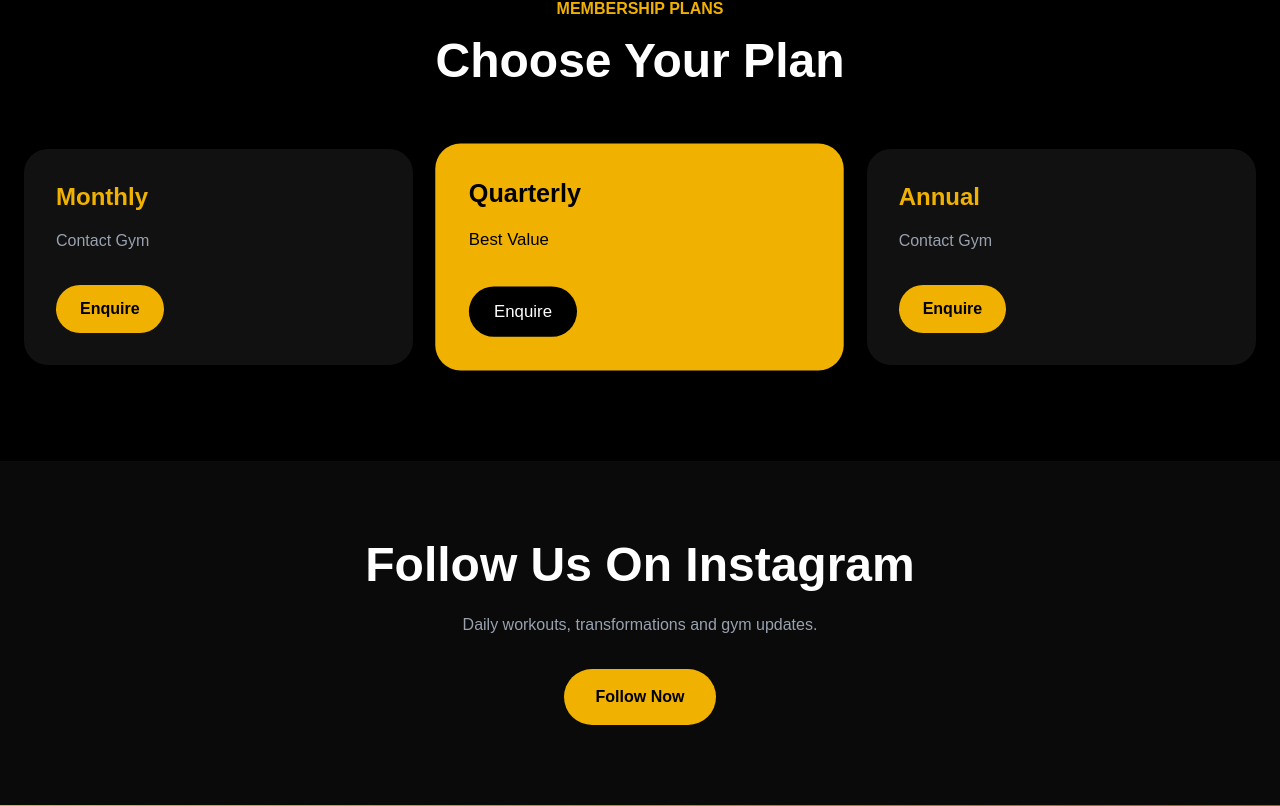
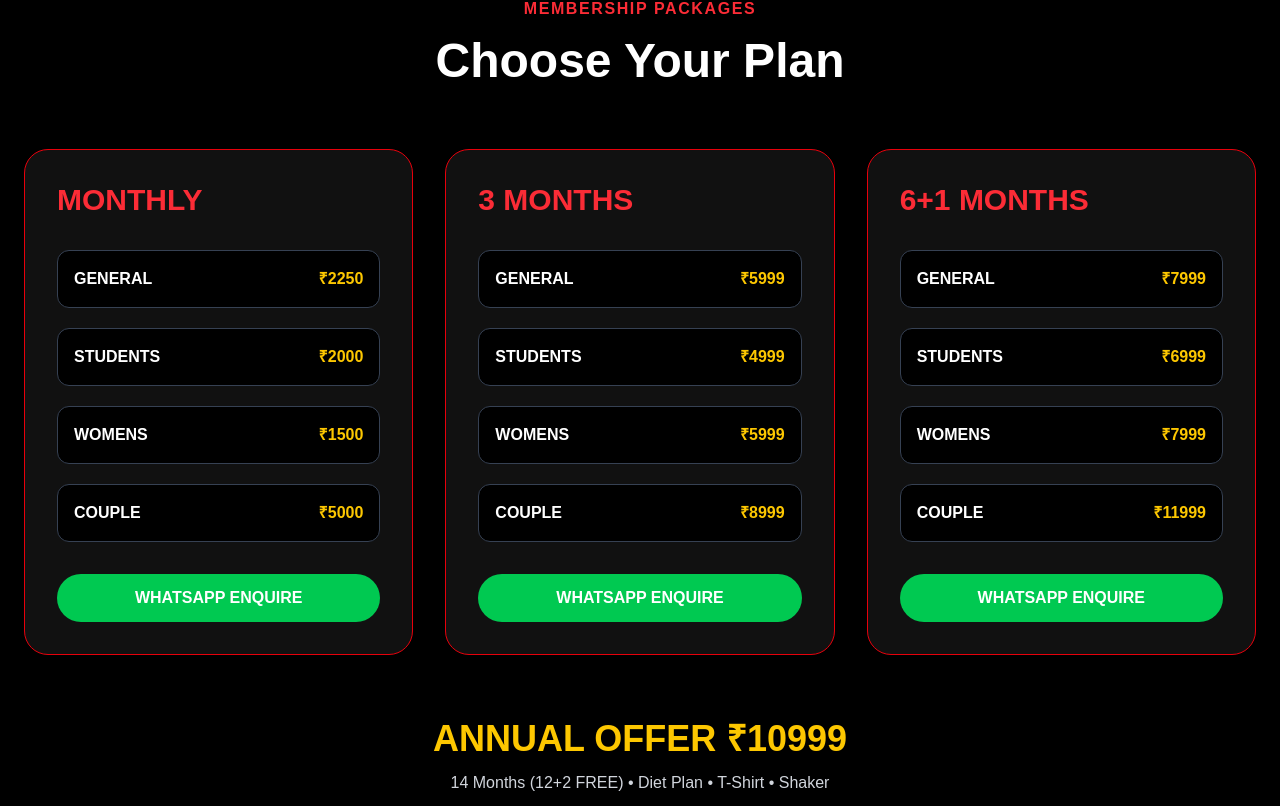
Before and after one commit to vibudiakhil0891/shapes-gym-frontend, a React (Vite) app: page / in a window 1280 px wide. Shown: the part 6294-7100 px from the top of the page. Built offline with nearby package versions, Linux system fonts and the light colour scheme; the HTML template or start-up script is replaced by a standard one.

Commit message:
Update website

```diff
--- /dev/null
+++ b/public/googleb08e3d4e1792dbbc.html
@@ -0,0 +1 @@
+google-site-verification: googleb08e3d4e1792dbbc.html
--- a/src/components/Membership.jsx
+++ b/src/components/Membership.jsx
@@ -1,66 +1,137 @@
 function Membership() {
+
+    const plans = [
+        {
+            title: "MONTHLY",
+            plans: [
+                ["GENERAL", "₹2250"],
+                ["STUDENTS", "₹2000"],
+                ["WOMENS", "₹1500"],
+                ["COUPLE", "₹5000"]
+            ]
+        },
+        {
+            title: "3 MONTHS",
+            plans: [
+                ["GENERAL", "₹5999"],
+                ["STUDENTS", "₹4999"],
+                ["WOMENS", "₹5999"],
+                ["COUPLE", "₹8999"]
+            ]
+        },
+        {
+            title: "6+1 MONTHS",
+            plans: [
+                ["GENERAL", "₹7999"],
+                ["STUDENTS", "₹6999"],
+                ["WOMENS", "₹7999"],
+                ["COUPLE", "₹11999"]
+            ]
+        }
+    ];
+
+
     return (
         <section className="bg-black py-24">
 
             <div className="max-w-7xl mx-auto px-6">
 
                 <div className="text-center">
-                    <h4 className="text-yellow-500 font-bold">
-                        MEMBERSHIP PLANS
+
+                    <h4 className="text-red-500 font-bold tracking-widest">
+                        MEMBERSHIP PACKAGES
                     </h4>
 
-                    <h2 className="text-5xl text-white font-bold mt-4">
+                    <h2 className="text-5xl text-white font-black mt-4">
                         Choose Your Plan
                     </h2>
+
                 </div>
+
 
                 <div className="grid md:grid-cols-3 gap-8 mt-16">
 
-                    <div className="bg-[#111] p-8 rounded-3xl">
-                        <h3 className="text-yellow-500 text-2xl font-bold">
-                            Monthly
-                        </h3>
 
-                        <p className="text-gray-400 mt-4">
-                            Contact Gym
-                        </p>
+                    {plans.map((item, index) => (
 
-                        <button className="mt-8 bg-yellow-500 text-black px-6 py-3 rounded-full font-bold">
-                            Enquire
-                        </button>
-                    </div>
+                        <div
+                            key={index}
+                            className="bg-[#111] border border-red-600 rounded-3xl p-8 shadow-xl hover:scale-105 duration-300"
+                        >
 
-                    <div className="bg-yellow-500 text-black p-8 rounded-3xl scale-105">
-                        <h3 className="text-2xl font-bold">
-                            Quarterly
-                        </h3>
+                            <h3 className="text-red-500 text-3xl font-black">
+                                {item.title}
+                            </h3>
 
-                        <p className="mt-4">
-                            Best Value
-                        </p>
 
-                        <button className="mt-8 bg-black text-white px-6 py-3 rounded-full">
-                            Enquire
-                        </button>
-                    </div>
+                            <div className="mt-8 space-y-5">
 
-                    <div className="bg-[#111] p-8 rounded-3xl">
-                        <h3 className="text-yellow-500 text-2xl font-bold">
-                            Annual
-                        </h3>
 
-                        <p className="text-gray-400 mt-4">
-                            Contact Gym
-                        </p>
+                                {item.plans.map((p, i) => (
 
-                        <button className="mt-8 bg-yellow-500 text-black px-6 py-3 rounded-full font-bold">
-                            Enquire
-                        </button>
-                    </div>
+                                    <div
+                                        key={i}
+                                        className="flex justify-between bg-black p-4 rounded-xl border border-gray-700"
+                                    >
+
+                                        <span className="text-white font-bold">
+                                            {p[0]}
+                                        </span>
+
+                                        <span className="text-yellow-400 font-black">
+                                            {p[1]}
+                                        </span>
+
+                                    </div>
+
+                                ))}
+
+
+                            </div>
+
+
+                            <a
+                                href="https://wa.me/919999999999?text=Hi%20I%20want%20to%20enquire%20about%20membership%20plans"
+                                target="_blank"
+                                rel="noopener noreferrer"
+                                className="
+    mt-8 w-full block text-center
+    bg-green-500
+    text-white
+    py-3
+    rounded-full
+    font-bold
+    hover:bg-green-600
+    duration-300
+  "
+                            >
+                                WHATSAPP ENQUIRE
+                            </a>
+
+
+                        </div>
+
+                    ))}
+
 
                 </div>
 
+
+                <div className="text-center mt-16">
+
+                    <h2 className="text-yellow-400 text-4xl font-black">
+                        ANNUAL OFFER ₹10999
+                    </h2>
+
+                    <p className="text-gray-300 mt-3">
+                        14 Months (12+2 FREE) • Diet Plan • T-Shirt • Shaker
+                    </p>
+
+                </div>
+
+
             </div>
+
         </section>
     );
 }
--- a/src/components/Navbar.jsx
+++ b/src/components/Navbar.jsx
@@ -15,9 +15,7 @@ function Navbar() {
                         className="h-14"
                     />
 
-                    {/* <h1 className="text-4xl font-black tracking-[6px] bg-gradient-to-r from-yellow-300 via-yellow-500 to-yellow-700 bg-clip-text text-transparent">
-                        SHAPES GYM
-                    </h1> */}
+
                 </div>
 
                 <ul className="hidden md:flex gap-8 text-white font-medium">
```
